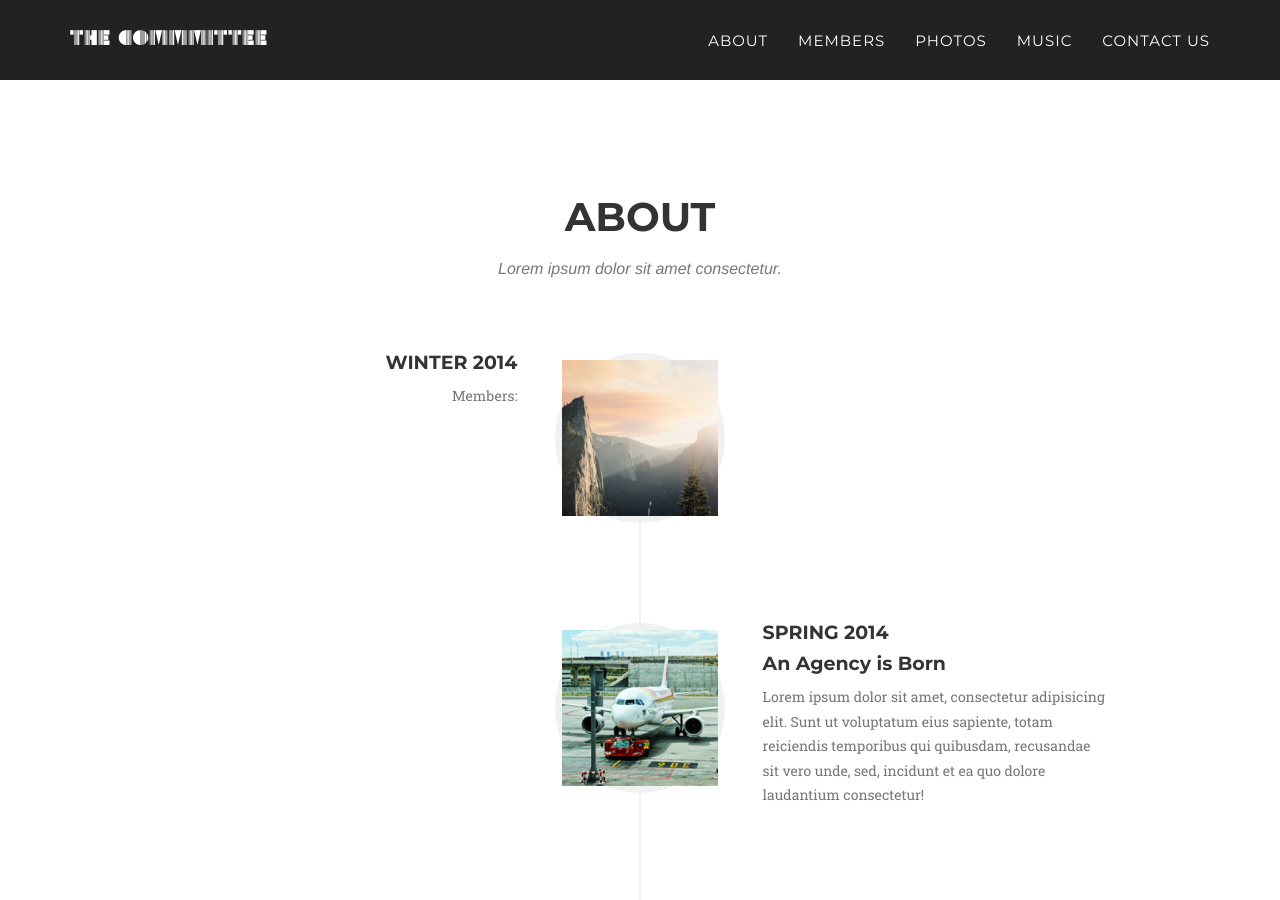
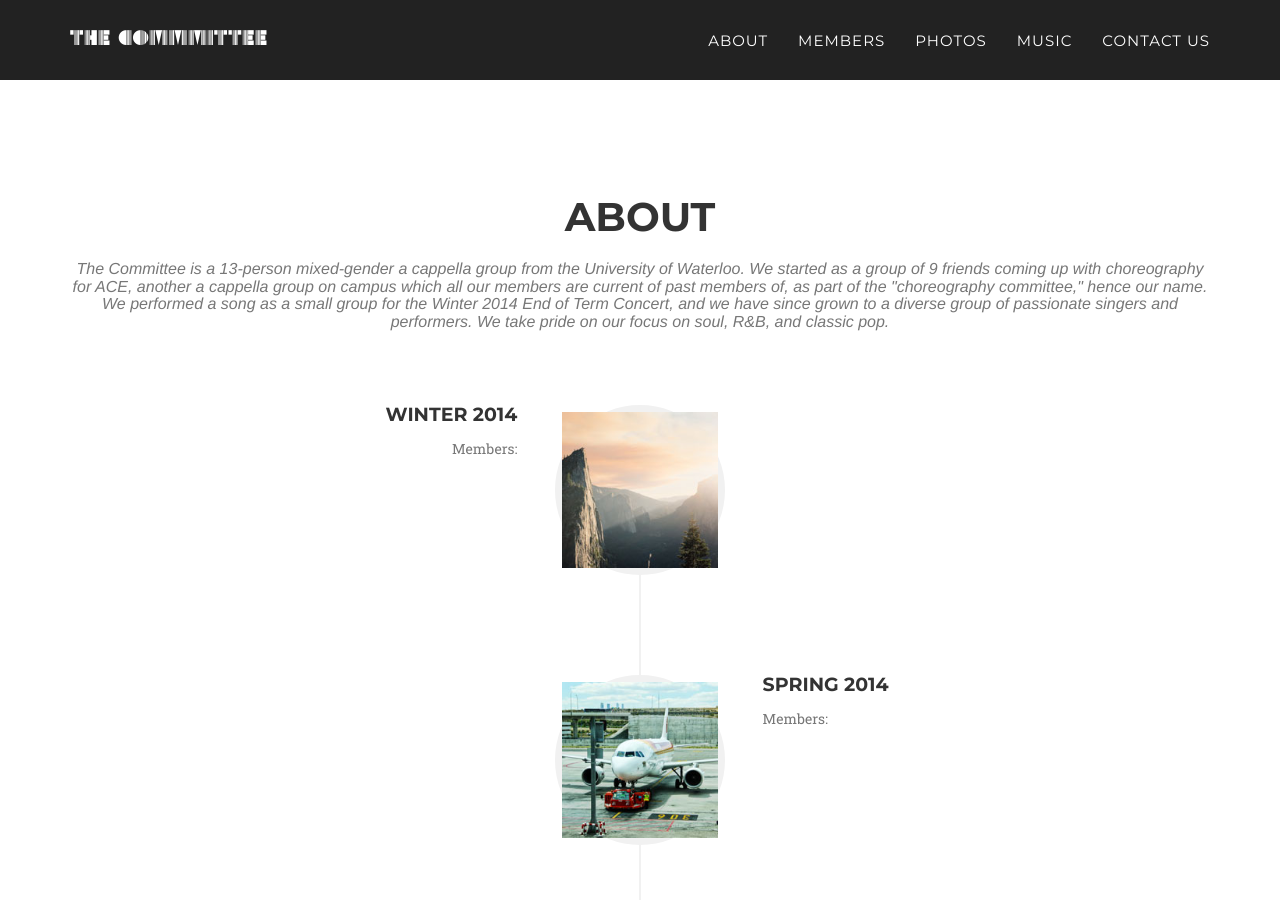
Before and after one commit to yangchen1/committee-website, a Jekyll site: the page built from index.html, in a window 1280 px wide and 900 px high, scrolled down 855 px. Built offline with Jekyll 4.4.1, drawn with Linux system fonts in a browser that asks for light colours; some web fonts are replaced.

Commit message:
updated sections

```diff
--- a/_includes/about.html
+++ b/_includes/about.html
@@ -4,7 +4,7 @@
             <div class="row">
                 <div class="col-lg-12 text-center">
                     <h2 class="section-heading">About</h2>
-                    <h3 class="section-subheading text-muted">Lorem ipsum dolor sit amet consectetur.</h3>
+                    <h3 class="section-subheading text-muted">The Committee is a 13-person mixed-gender a cappella group from the University of Waterloo. We started as a group of 9 friends coming up with choreography for ACE, another a cappella group on campus which all our members are current of past members of, as part of the "choreography committee," hence our name. We performed a song as a small group for the Winter 2014 End of Term Concert, and we have since grown to a diverse group of passionate singers and performers. We take pride on our focus on soul, R&B, and classic pop.</h3>
                 </div>
             </div>
             <div class="row">
@@ -30,10 +30,9 @@
                             <div class="timeline-panel">
                                 <div class="timeline-heading">
                                     <h4>Spring 2014</h4>
-                                    <h4 class="subheading">An Agency is Born</h4>
                                 </div>
                                 <div class="timeline-body">
-                                    <p class="text-muted">Lorem ipsum dolor sit amet, consectetur adipisicing elit. Sunt ut voluptatum eius sapiente, totam reiciendis temporibus qui quibusdam, recusandae sit vero unde, sed, incidunt et ea quo dolore laudantium consectetur!</p>
+                                    <p class="text-muted">Members: </p>
                                 </div>
                             </div>
                         </li>
```
Also changed, not shown: 1 other file.
